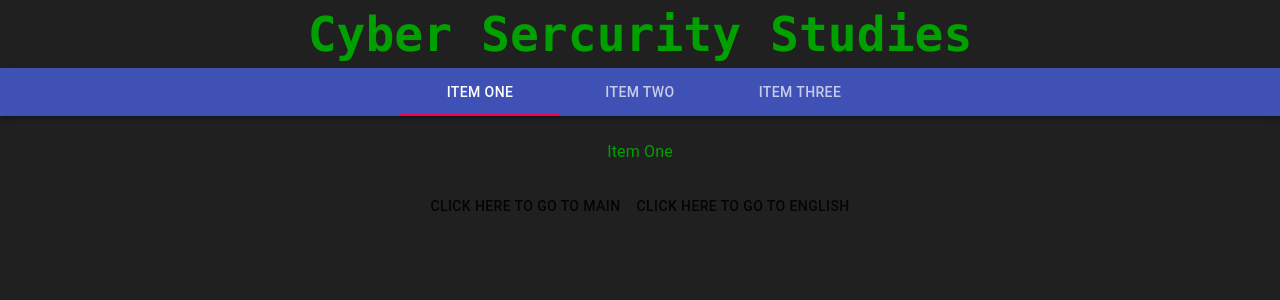
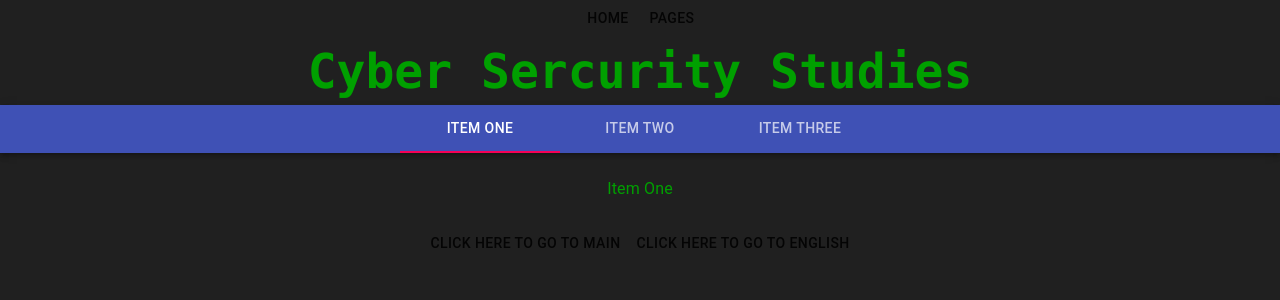
Before and after one commit to yuyenchu/engl282_final_project, a React (Create React App) app in the folder final-project/final-project/: page /study in a window 1280 px wide. Shown: the top 300 px of the page. Built offline with nearby package versions, Linux system fonts and the light colour scheme.

Commit message:
add menu

```diff
--- a/final-project/final-project/src/App.js
+++ b/final-project/final-project/src/App.js
@@ -1,9 +1,11 @@
 import React from 'react';
 //routers
 import { BrowserRouter as Router, Route, Switch } from 'react-router-dom';
+//pages
 import Main from './components/Main'
 import studycase from './components/studycase'
 import english from './components/english'
+//css
 import "./css/App.css";
 import "./css/english.css";
 
--- a/final-project/final-project/src/components/Main.js
+++ b/final-project/final-project/src/components/Main.js
@@ -1,11 +1,44 @@
 import React from 'react';
 import Button from '@material-ui/core/Button';
+import Menu from '@material-ui/core/Menu';
+import MenuItem from '@material-ui/core/MenuItem';
+import Fade from '@material-ui/core/Fade';
 import {Link} from "react-router-dom";
 import logo from '../logo.svg';
 
 function Main() {
+  const [anchorEl, setAnchorEl] = React.useState(null);
+  const open = Boolean(anchorEl);
+
+  const handleClick = event => {
+    setAnchorEl(event.currentTarget);
+  };
+
+  const handleClose = () => {
+    setAnchorEl(null);
+  };
+
   return (
     <div className="App">
+      <div>
+        <Button component={Link} to="/">
+          Home
+        </Button>
+        <Button aria-controls="fade-menu" aria-haspopup="true" onClick={handleClick}>
+          Pages
+        </Button>
+        <Menu
+          id="fade-menu"
+          anchorEl={anchorEl}
+          keepMounted
+          open={open}
+          onClose={handleClose}
+          TransitionComponent={Fade}
+        >
+          <MenuItem component={Link} to="/english">English</MenuItem>
+          <MenuItem component={Link} to="/study">Study Cases</MenuItem>
+        </Menu>
+      </div>
       <header className="App-header">
         <h1>
           Welcome to ENGL 282 cyber sercurity group website!
--- a/final-project/final-project/src/components/english.js
+++ b/final-project/final-project/src/components/english.js
@@ -1,14 +1,46 @@
 import React from 'react';
 import Button from '@material-ui/core/Button';
+import Fade from '@material-ui/core/Fade';
 import Grid from '@material-ui/core/Grid';
+import Menu from '@material-ui/core/Menu';
+import MenuItem from '@material-ui/core/MenuItem';
 import MetaTags from 'react-meta-tags';
 import { Link } from "react-router-dom";
 import img from "../placeholder.jpg"
 
 
 function English() {
+  const [anchorEl, setAnchorEl] = React.useState(null);
+  const open = Boolean(anchorEl);
+
+  const handleClick = event => {
+    setAnchorEl(event.currentTarget);
+  };
+
+  const handleClose = () => {
+    setAnchorEl(null);
+  };
   return (
-    <div className="wrapper">
+    <div className="App">
+      <div>
+        <Button component={Link} to="/">
+          Home
+        </Button>
+        <Button aria-controls="fade-menu" aria-haspopup="true" onClick={handleClick}>
+          Pages
+        </Button>
+        <Menu
+          id="fade-menu"
+          anchorEl={anchorEl}
+          keepMounted
+          open={open}
+          onClose={handleClose}
+          TransitionComponent={Fade}
+        >
+          <MenuItem component={Link} to="/english">English</MenuItem>
+          <MenuItem component={Link} to="/study">Study Cases</MenuItem>
+        </Menu>
+      </div>
       <MetaTags>
         <meta charset="UTF-8"/>
         <meta name="viewport" content="width=device-width,initial-scale=1"/>
@@ -19,7 +51,7 @@ function English() {
       </MetaTags>
 
 
-      <div className="content">
+      <body>
         <header>
           <h1>
             Our Website Name
@@ -87,7 +119,7 @@ function English() {
             Published by Publisher Name. Copyright 20XX.
           </p>
         </footer>
-      </div>
+      </body>
     </div>
   );
 }
--- a/final-project/final-project/src/components/studycase.js
+++ b/final-project/final-project/src/components/studycase.js
@@ -3,7 +3,10 @@ import PropTypes from 'prop-types';
 import AppBar from '@material-ui/core/AppBar';
 import Box from '@material-ui/core/Box';
 import Button from '@material-ui/core/Button';
+import Fade from '@material-ui/core/Fade';
 import Grid from '@material-ui/core/Grid';
+import Menu from '@material-ui/core/Menu';
+import MenuItem from '@material-ui/core/MenuItem';
 import Tabs from '@material-ui/core/Tabs';
 import Tab from '@material-ui/core/Tab';
 import Typography from '@material-ui/core/Typography';
@@ -14,6 +17,16 @@ function Studycase() {
   const [value, setValue] = useState(0)
   const handleChange = (event, newValue) => {
     setValue(newValue);
+  };
+  const [anchorEl, setAnchorEl] = React.useState(null);
+  const open = Boolean(anchorEl);
+
+  const handleClick = event => {
+    setAnchorEl(event.currentTarget);
+  };
+
+  const handleClose = () => {
+    setAnchorEl(null);
   };
 
   function a11yProps(index) {
@@ -47,7 +60,26 @@ function Studycase() {
   };
 
   return (
-    <div id='holder1'>
+    <div className="App">
+      <div>
+        <Button component={Link} to="/">
+          Home
+        </Button>
+        <Button aria-controls="fade-menu" aria-haspopup="true" onClick={handleClick}>
+          Pages
+        </Button>
+        <Menu
+          id="fade-menu"
+          anchorEl={anchorEl}
+          keepMounted
+          open={open}
+          onClose={handleClose}
+          TransitionComponent={Fade}
+        >
+          <MenuItem component={Link} to="/english">English</MenuItem>
+          <MenuItem component={Link} to="/study">Study Cases</MenuItem>
+        </Menu>
+      </div>
       <header id='header1'>
         <h1>
           Cyber Sercurity Studies
```
